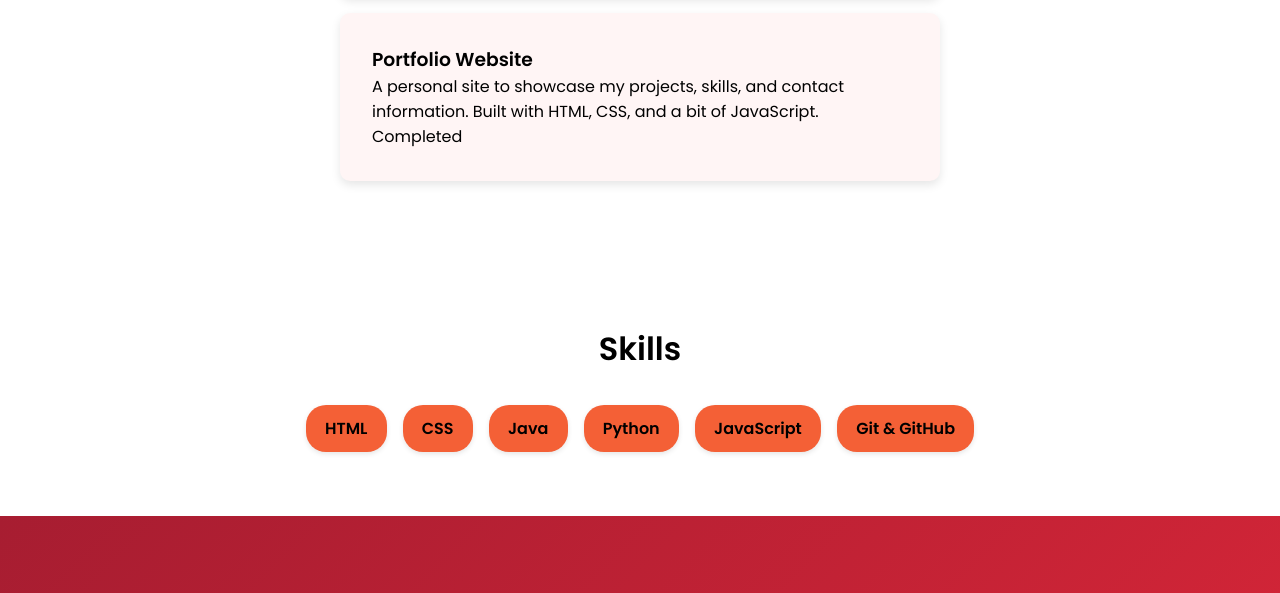
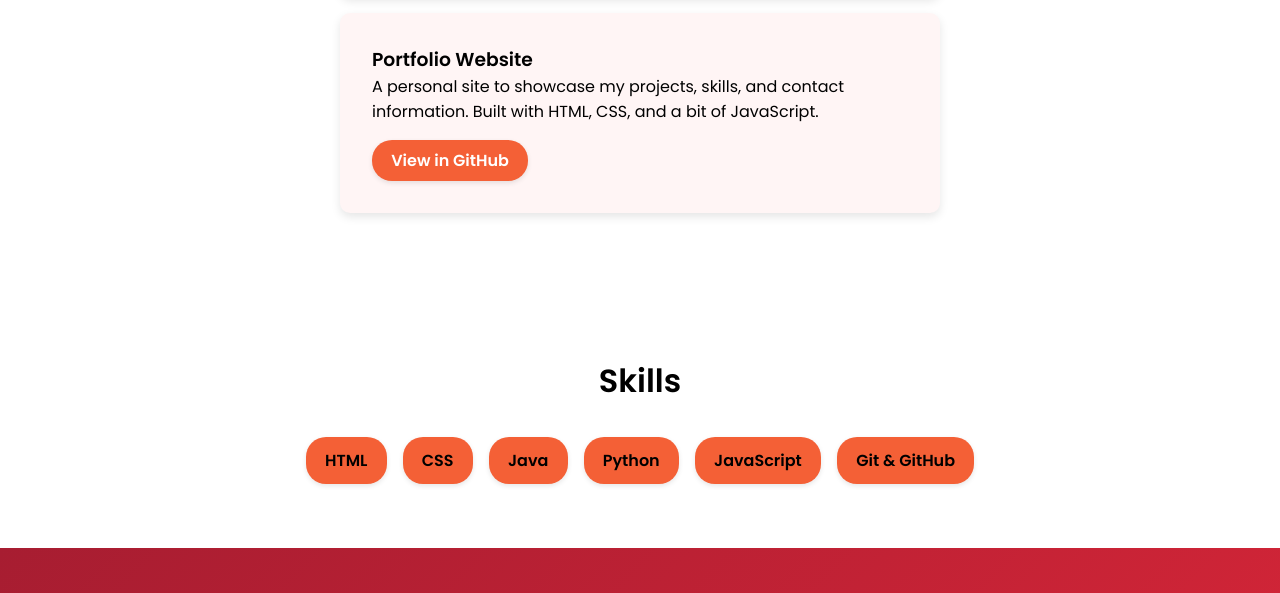
Before and after one commit to Emmanuel27121/Personal-Portfolio, a plain HTML site: page index.html in a window 1280 px wide. Shown: the part 1032-1625 px from the top of the page. Drawn offline with Linux system fonts and the light colour scheme.

Commit message:
Updated Links

```diff
--- a/index.html
+++ b/index.html
@@ -41,7 +41,7 @@
         <div class="project">
             <h3>Portfolio Website</h3>
             <p>A personal site to showcase my projects, skills, and contact information. Built with HTML, CSS, and a bit of JavaScript.</p>
-            <p>Completed</p>
+            <a href="https://github.com/Emmanuel27121/Personal-Portfolio" target="_blank" class="github-link">View in GitHub</a>
         </div>
     </section>
 
--- a/style.css
+++ b/style.css
@@ -99,6 +99,24 @@
     transform: translateY(-5px);
   }
 
+  .github-link {
+    display: inline-block;
+    margin-top: 1rem;
+    padding: 0.5rem 1.2rem;
+    background-color: #F46036;
+    color: white;
+    text-decoration: none;
+    border-radius: 20px;
+    font-weight: bold;
+    box-shadow: 0 2px 5px rgba(0, 0, 0, 0.1);
+    transition: background-color 0.3s, transform 0.3s;
+  }
+
+  .github-link:hover {
+    background-color: #d94e2a;
+    transform: translateY(-3px);
+  }
+
   .skills-list{
     display: flex;
     flex-wrap: wrap;
```
